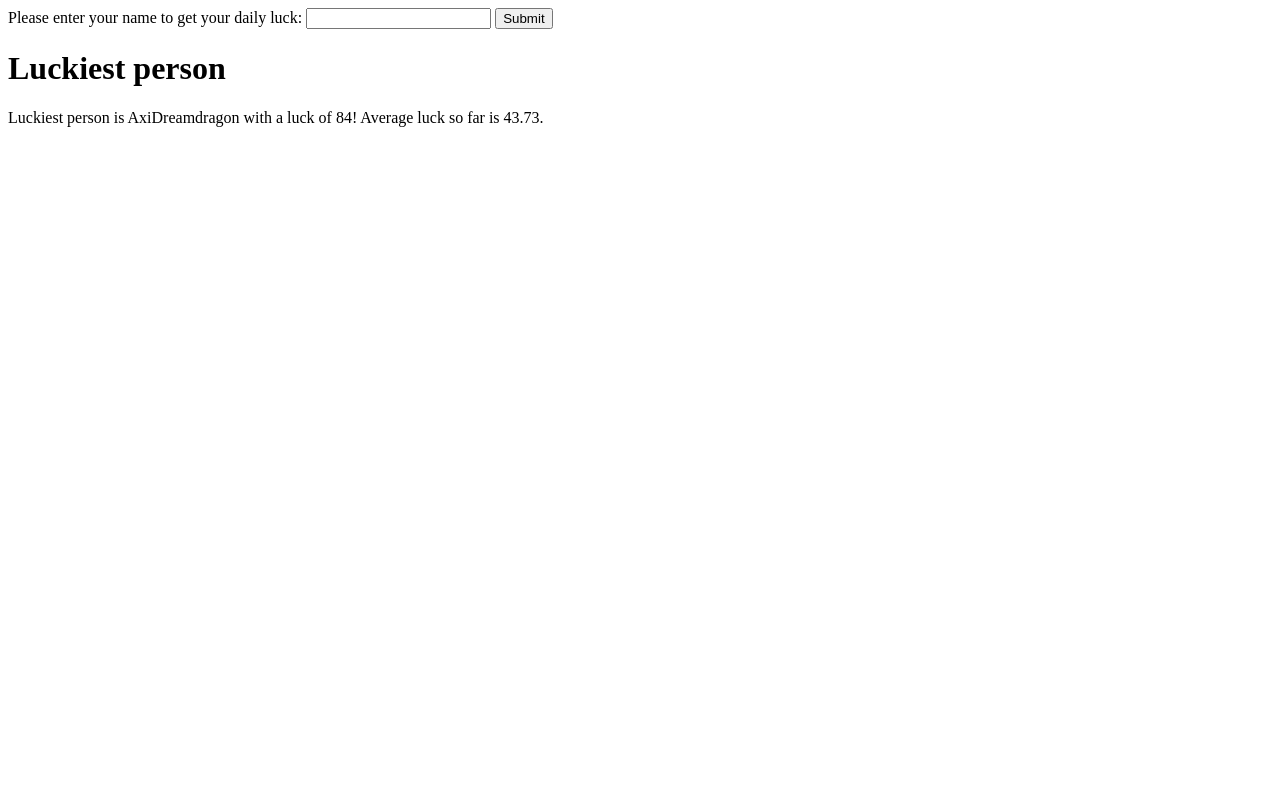
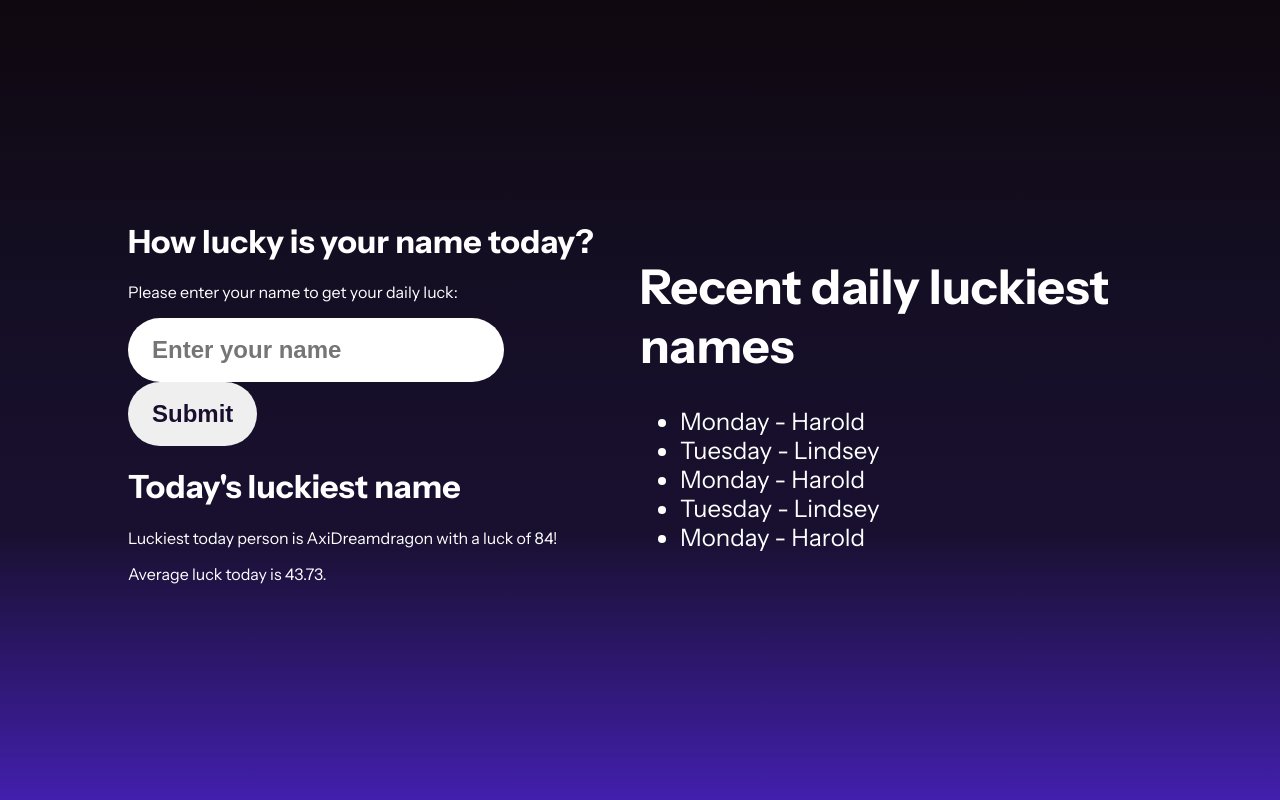
Before and after one commit to AxiDreamdragon/lucky-php-test, a PHP site: page / in a window 1280 px wide. Run offline with PHP 8.4, Linux system fonts and the light colour scheme; data comes from the database, SQL or seed files in the repository; both versions use the stored data as it was before the commit.

Commit message:
Improve styling, remove names.db from tracking

```diff
--- /dev/null
+++ b/index.css
@@ -0,0 +1,105 @@
+body,
+html {
+	margin: 0;
+	width: 100%;
+	height: 100%;
+	background: linear-gradient(rgb(15, 8, 15), rgb(20, 14, 35), rgb(25, 16, 48), rgb(66, 31, 173));
+	color: white;
+	font-family: "Instrument Sans", ui-sans-serif, system-ui, sans-serif;
+	overflow: hidden;
+
+	@media (max-width: 864px) {
+		overflow: unset;
+	}
+}
+
+
+input {
+	border: none;
+	height: 4rem;
+	padding: 0 1.5rem;
+	border-radius: 2rem;
+	font-size: 1.5rem;
+	font-weight: bold;
+	color: rgb(25, 16, 48);
+	margin-top: 1rem;
+	margin-right: 1rem;
+}
+
+button {
+	height: 4rem;
+	border-radius: 2rem;
+	border: none;
+	font-size: 1.5rem;
+	font-weight: bold;
+	padding: 0 1.5rem;
+	color: rgb(25, 16, 48);
+	transition: all .25s ease-in-out;
+	cursor: pointer;
+}
+
+button:hover {
+	background: transparent;
+	color: white;
+}
+
+
+.container-parent {
+	display: flex;
+	width: 100%;
+	height: 100%;
+	justify-content: center;
+	align-items: center;
+	flex-direction: row;
+	position: absolute;
+	animation: fade-in 1.68s ease-out;
+}
+
+@keyframes fade-in {
+	from {
+		opacity: 0;
+		top: 50px;
+	}
+
+	to {
+		opacity: 1;
+		top: 0;
+	}
+}
+
+.container {
+	padding: 10%;
+	display: grid;
+	grid-template-columns: 50% 50%;
+	place-items: center;
+
+	@media (max-width: 864px) {
+		grid-template-columns: 100%;
+		padding-bottom: 12rem;
+	}
+}
+
+.center-column {
+	display: flex;
+	flex-direction: column;
+	align-items: center;
+}
+
+.past-winners {
+	font-size: 24px;
+	overflow-y: scroll;
+	max-height: 100dvh;
+	box-sizing: border-box;
+
+	-webkit-overflow-scrolling: touch;
+	scrollbar-width: none;
+	-ms-overflow-style: none;
+
+	@media (max-width: 864px) {
+		overflow-y: unset;
+	}
+}
+
+.past-winners::-webkit-scrollbar {
+	display: none;
+}
--- a/index.php
+++ b/index.php
@@ -7,13 +7,21 @@ require_once 'database.php';
 <head>
 	<meta charset="UTF-8">
 	<meta name="viewport" content="width=device-width, initial-scale=1.0">
-	<title>Document</title>
+	<title>Lucky Names</title>
+	<link rel="stylesheet" href="index.css">
+	<link rel="preconnect" href="https://fonts.googleapis.com">
+	<link rel="preconnect" href="https://fonts.gstatic.com" crossorigin>
+	<link href="https://fonts.googleapis.com/css2?family=Instrument+Sans:ital,wght@0,400..700;1,400..700&display=swap" rel="stylesheet">
 </head>
 
 <body>
+	<div class="container-parent">
+		<div class="container">
+			<div>
+				<h1>How lucky is your name today?</h1>
 				<form method="POST" action="">
-		<label>Please enter your name to get your daily luck:
-			<input type="text" name="name" required />
+					<label>Please enter your name to get your daily luck:<br>
+						<input type="text" name="name" placeholder="Enter your name" required />
 					</label>
 					<button type="submit">Submit</button>
 				</form>
@@ -23,21 +31,37 @@ require_once 'database.php';
 					postName($_POST['name']);
 				}
 				?>
-	<h1>Luckiest person</h1>
+				<h1>Today's luckiest name</h1>
 				<?php
 				$luckiest = getLuckiestUser();
 				if ($luckiest) {
-		echo "Luckiest person is " . $luckiest['name'] . " with a luck of " . $luckiest['luck'] . "!";
+					echo "<p>Luckiest today person is " . $luckiest['name'] .
+						" with a luck of " . $luckiest['luck'] . "!</p>";
 				} else {
-		echo "No fortunes told yet - you could be the first!";
+					echo "<p>No fortunes told yet - you could be the first!</p>";
 				}
 				?>
 				<?php
 				$averageLuck = getAverageLuck();
 				if ($averageLuck) {
-		echo "Average luck so far is " . round($averageLuck, 2) . ".";
+					echo "<p>Average luck today is " . round($averageLuck, 2) . ".</p>";
 				}
 				?>
+			</div>
+			<div class="past-winners">
+				<h1>Recent daily luckiest names</h1>
+				<ul>
+					<li>Monday - Harold</li>
+					<li>Tuesday - Lindsey</li>
+					<li>Monday - Harold</li>
+					<li>Tuesday - Lindsey</li>
+					<li>Monday - Harold</li>
+				</ul>
+			</div>
+		</div>
+	</div>
 </body>
 
 </html>
+
+</html>
```
Also changed, not shown: names.db (deleted), 1 other file. Lines whose indentation alone changed are shown as unchanged.
